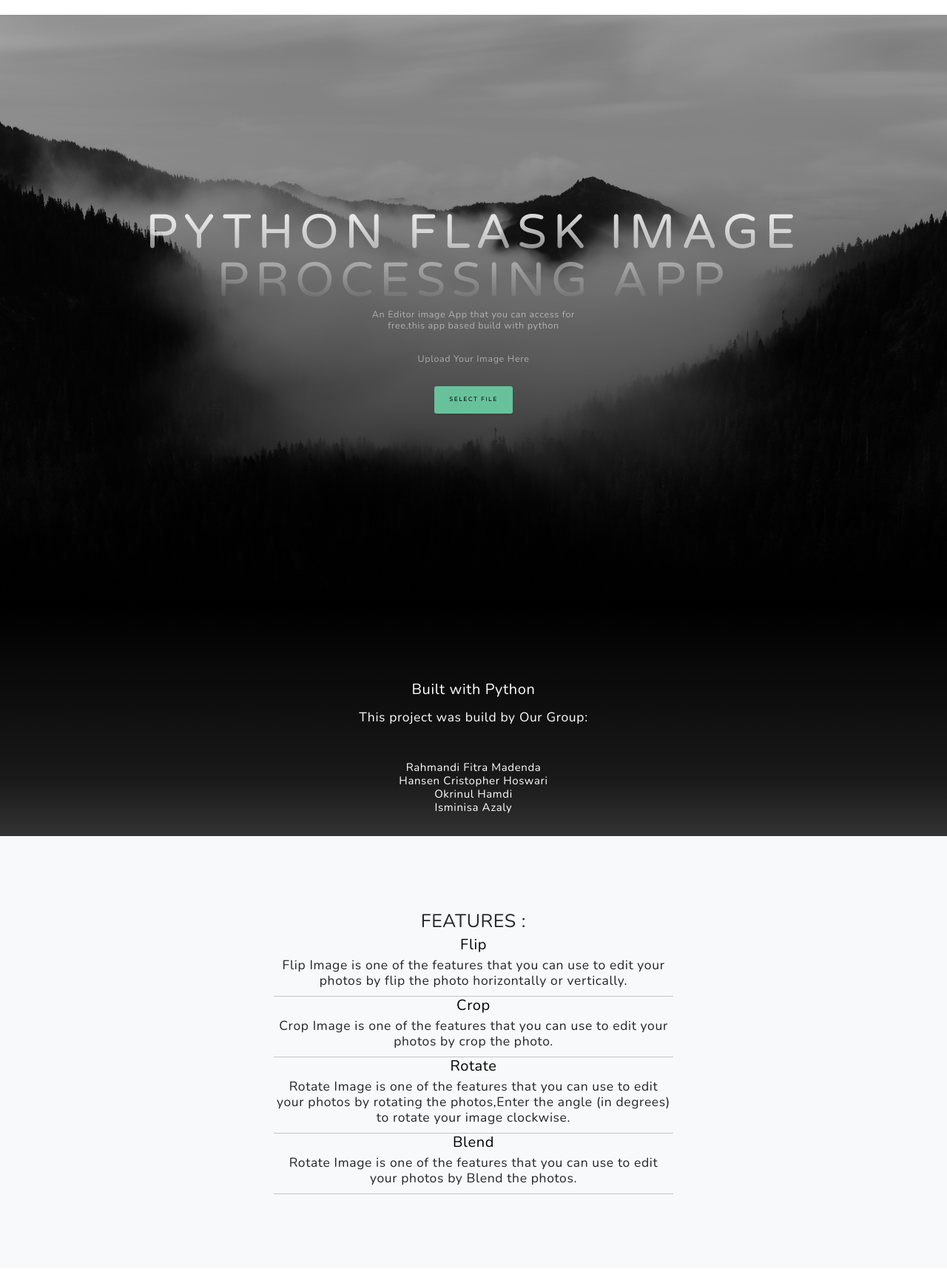
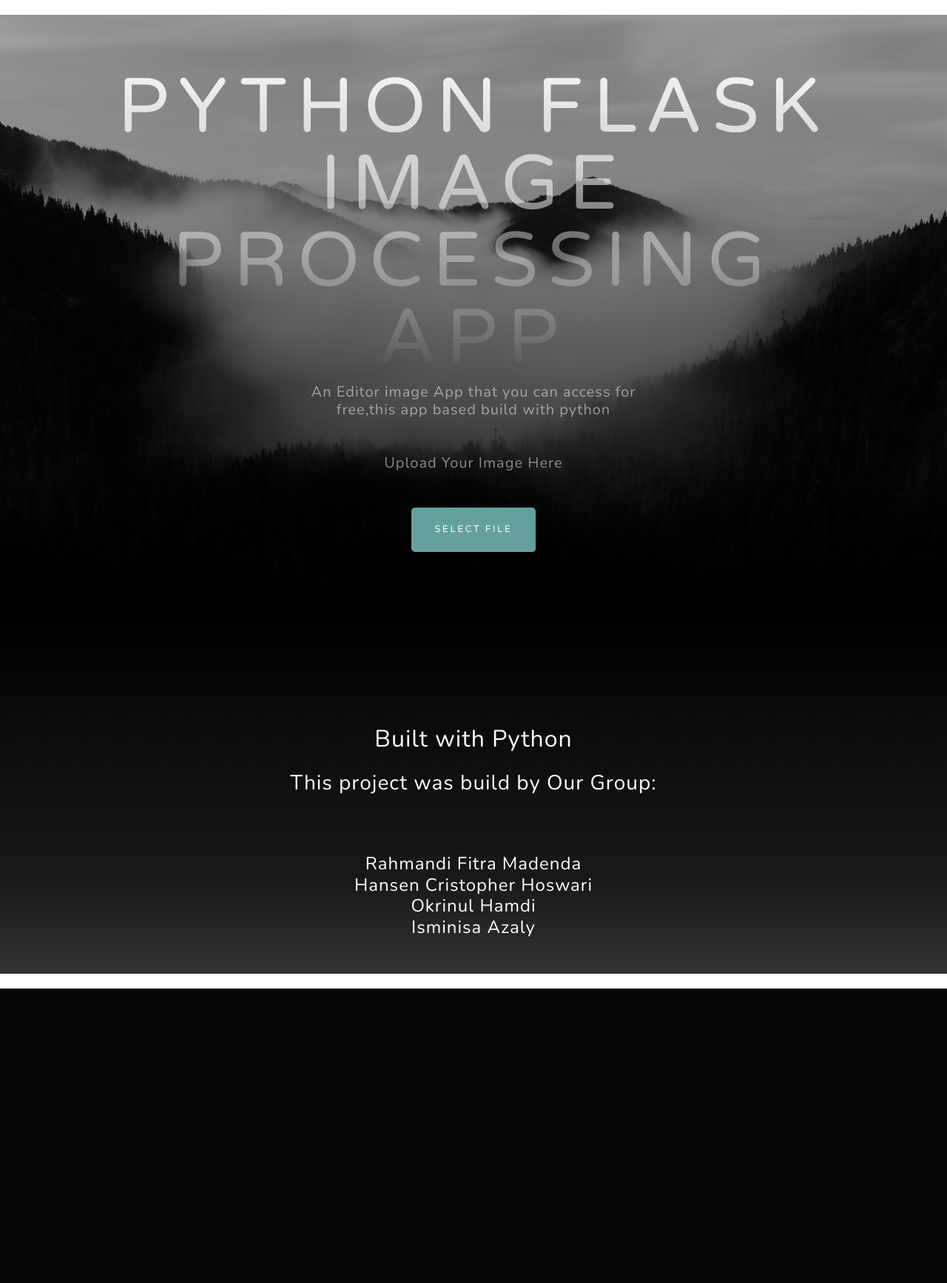
Before and after one commit to randyisalive/IMP_FINAL, a Flask app: page / in a window 1280 px wide. Shown: the whole page at 74% size. After the commit the page ends 1336 px from the top, so only its background shows below. Run offline with Flask 2, Linux system fonts and the light colour scheme; some libraries are stand-ins or nearby versions.

Commit message:
Version 1.0

```diff
--- a/app.py
+++ b/app.py
@@ -3,15 +3,11 @@
 from flask import Flask, request, render_template, send_from_directory, redirect, url_for
 import os
 from PIL import Image
-from flask_debugtoolbar import DebugToolbarExtension
-import numpy as np
 import cv2
-from convolve import convolve
 
 app = Flask(__name__)
 app.secret_key = '1'
 app.debug = True
-toolbar = DebugToolbarExtension(app)
 APP_ROOT = os.path.dirname(os.path.abspath(__file__))
 
 
--- a/templates/base.html
+++ b/templates/base.html
@@ -13,10 +13,9 @@
         href="https://fonts.googleapis.com/css?family=Nunito:200,200i,300,300i,400,400i,600,600i,700,700i,800,800i,900,900i"
         rel="stylesheet" />
     <!-- Core theme CSS (includes Bootstrap)-->
-    <link href="https://maxcdn.bootstrapcdn.com/bootstrap/3.3.7/css/bootstrap.min.css" rel="stylesheet">
-    <!-- CSS only -->
-    <link href="https://cdn.jsdelivr.net/npm/bootstrap@5.2.3/dist/css/bootstrap.min.css" rel="stylesheet"
-        integrity="sha384-rbsA2VBKQhggwzxH7pPCaAqO46MgnOM80zW1RWuH61DGLwZJEdK2Kadq2F9CUG65" crossorigin="anonymous">
+    <link href="/static/css/index.css" rel="stylesheet">
+    <link rel="shortcut icon" href="/static/assets/favicon.ico" type="image/x-icon">
+
 
     {% block title %}
 
--- a/templates/index.html
+++ b/templates/index.html
@@ -2,7 +2,7 @@
 {% block title %}
 <link href="{{url_for('static', filename='jumbotron-narrow.css')}}" rel="stylesheet">
 <link href="{{url_for('static', filename='css/index.css')}}" rel="stylesheet" />
-<title>Index</title>
+<title>Image Processing Website</title>
 
 {% endblock %}
 {% block body %}
@@ -27,7 +27,7 @@
                             enctype="multipart/form-data">
                             <input id="file-picker" type="file" name="file" accept="image/*" class="hidden"
                                 onchange="this.form.submit()">
-                            <label for="file-picker" class="btn btn-lg btn-success">Select file</label>
+                            <label for="file-picker" class="btn btn-lg btn-primary">Select file</label>
                         </form>
                     </div>
                 </div>
@@ -52,81 +52,6 @@
         </div>
     </section>
 
-    <!-- Feature-->
-    <section class="Features-section bg-light" id="Features">
-        <div class="text-center">
-            <h1>FEATURES :</h1>
-            <div class="container px-4 px-lg-5">
-                <!-- Feature one Row-->
-                <div class="row gx-0 mb-5 mb-lg-0 justify-content-center">
-                    <div class="col-lg-6">
-                        <div class="text-center h-100 project">
-                            <div class="d-flex h-100">
-                                <div class="project-text w-100 my-auto text-center text-lg-left">
-                                    <h2 class="text-black">Flip</h2>
-                                    <p class="mb-0 text-black">
-                                    <h3>Flip Image is one of the features that you can use to edit your photos by flip
-                                        the photo horizontally or vertically.</h3>
-                                    </p>
-                                    <hr class="d-none d-lg-block mb-0 ms-0" />
-                                </div>
-                            </div>
-                        </div>
-                    </div>
-                </div>
-                <!-- feature two Row-->
-                <div class="row gx-0 mb-5 mb-lg-0 justify-content-center">
-                    <div class="col-lg-6">
-                        <div class="text-center h-100 project">
-                            <div class="d-flex h-100">
-                                <div class="project-text w-100 my-auto text-center text-lg-left">
-                                    <h2 class="text-black">Crop</h2>
-                                    <p class="mb-0 text-black">
-                                    <h3>Crop Image is one of the features that you can use to edit your photos by crop
-                                        the photo.</h3>
-                                    </p>
-                                    <hr class="d-none d-lg-block mb-0 ms-0" />
-                                </div>
-                            </div>
-                        </div>
-                    </div>
-                </div>
-                <!-- feature three Row-->
-                <div class="row gx-0 mb-5 mb-lg-0 justify-content-center">
-                    <div class="col-lg-6">
-                        <div class="text-center h-100 project">
-                            <div class="d-flex h-100">
-                                <div class="project-text w-100 my-auto text-center text-lg-left">
-                                    <h2 class="text-black">Rotate</h2>
-                                    <p class="mb-0 text-black">
-                                    <h3>Rotate Image is one of the features that you can use to edit your photos by
-                                        rotating the photos,Enter the angle (in degrees) to rotate your image clockwise.
-                                    </h3>
-                                    </p>
-                                    <hr class="d-none d-lg-block mb-0 ms-0" />
-                                </div>
-                            </div>
-                        </div>
-                    </div>
-                </div>
-                <!-- feature four row-->
-                <div class="row gx-0 mb-5 mb-lg-0 justify-content-center">
-                    <div class="col-lg-6">
-                        <div class="text-center h-100 project">
-                            <div class="d-flex h-100">
-                                <div class="project-text w-100 my-auto text-center text-lg-left">
-                                    <h2 class="text-black">Blend</h2>
-                                    <p class="mb-0 text-black">
-                                    <h3>Rotate Image is one of the features that you can use to edit your photos by
-                                        Blend the photos.</h3>
-                                    </p>
-                                    <hr class="d-none d-lg-block mb-0 ms-0" />
-                                </div>
-                            </div>
-                        </div>
-                    </div>
-                </div>
-    </section>
     <!-- Bootstrap core JS-->
     <script src="https://cdn.jsdelivr.net/npm/bootstrap@5.1.3/dist/js/bootstrap.bundle.min.js"></script>
     <!-- Core theme JS-->
```
Also changed, not shown: templates/processing_new.html (+23 -15 lines), templates/result.html (deleted, +0 -31 lines).
